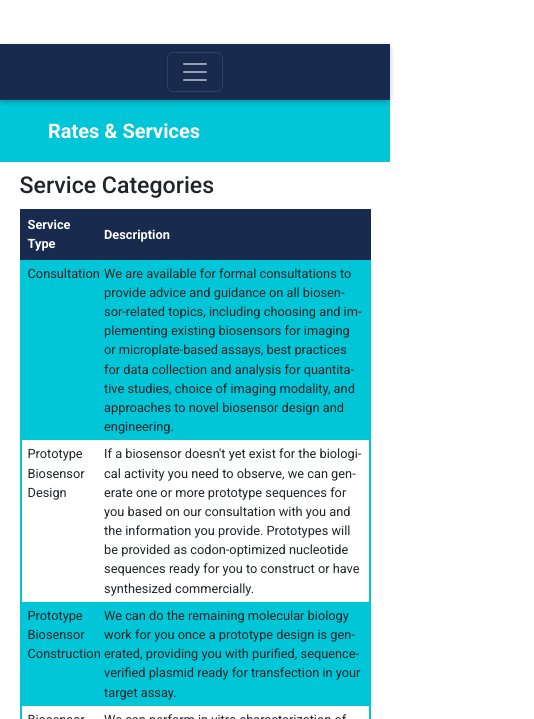
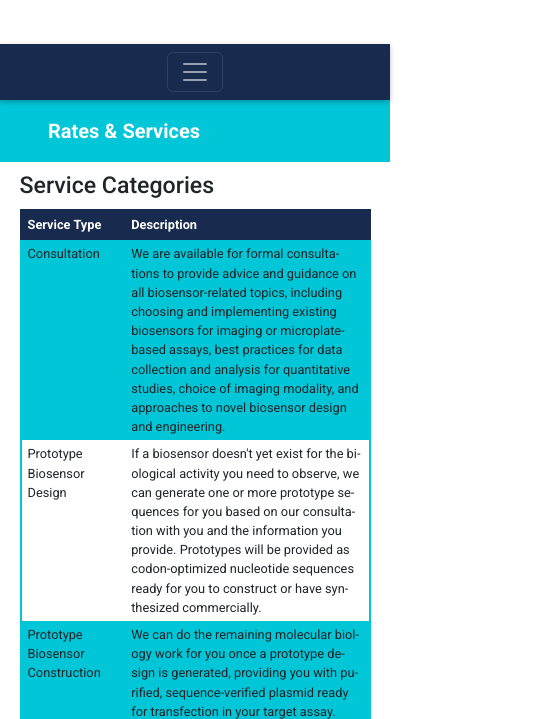
Before and after one commit to biosensorcore/biosensorcore.github.io, a React app in the folder frontend/: page /rates in a window 390 px wide. Shown: the part 125-844 px from the top of the page, 534 px wide, since content can reach past the window. Built offline with nearby package versions, Linux system fonts and the light colour scheme.

Commit message:
Fix mobile table responsiveness with proper layout
- Use table-layout: fixed for consistent column widths
- Set equal 25% widths for 4-column tables (Hourly Rates, Project Costs, Supply Costs)
- Set 30%/70% widths for 2-column Service Categories table
- Reduce font size and padding for mobile screens
- Enable word wrapping to prevent overflow
- Ensure all tables fit within mobile browser width

```diff
--- a/frontend/src/styles/Home.module.css
+++ b/frontend/src/styles/Home.module.css
@@ -172,42 +172,48 @@
     }
 
     .table {
-        font-size: 0.9rem;
-    }
-
-    .table th,
-    .table td {
-        padding: 5px 8px;
-    }
-
-    .service_categories_table th:nth-child(1),
-    .service_categories_table td:nth-child(1) {
-        width: 25%;
-    }
-
-    .service_categories_table th:nth-child(2),
-    .service_categories_table td:nth-child(2) {
-        width: 75%;
-    }
-}
-
-@media (max-width: 480px) {
-    .table {
         font-size: 0.8rem;
+        table-layout: fixed;
+        width: 100%;
     }
 
     .table th,
     .table td {
         padding: 4px 6px;
+        word-wrap: break-word;
+        overflow-wrap: break-word;
+        white-space: normal;
     }
 
+    /* Specific column widths for different tables */
+    .table th:nth-child(1),
+    .table td:nth-child(1) {
+        width: 25%;
+    }
+
+    .table th:nth-child(2),
+    .table td:nth-child(2) {
+        width: 25%;
+    }
+
+    .table th:nth-child(3),
+    .table td:nth-child(3) {
+        width: 25%;
+    }
+
+    .table th:nth-child(4),
+    .table td:nth-child(4) {
+        width: 25%;
+    }
+
+    /* Service Categories table specific */
     .service_categories_table th:nth-child(1),
     .service_categories_table td:nth-child(1) {
-        width: 20%;
+        width: 30%;
     }
 
     .service_categories_table th:nth-child(2),
     .service_categories_table td:nth-child(2) {
-        width: 80%;
+        width: 70%;
     }
 }
```
